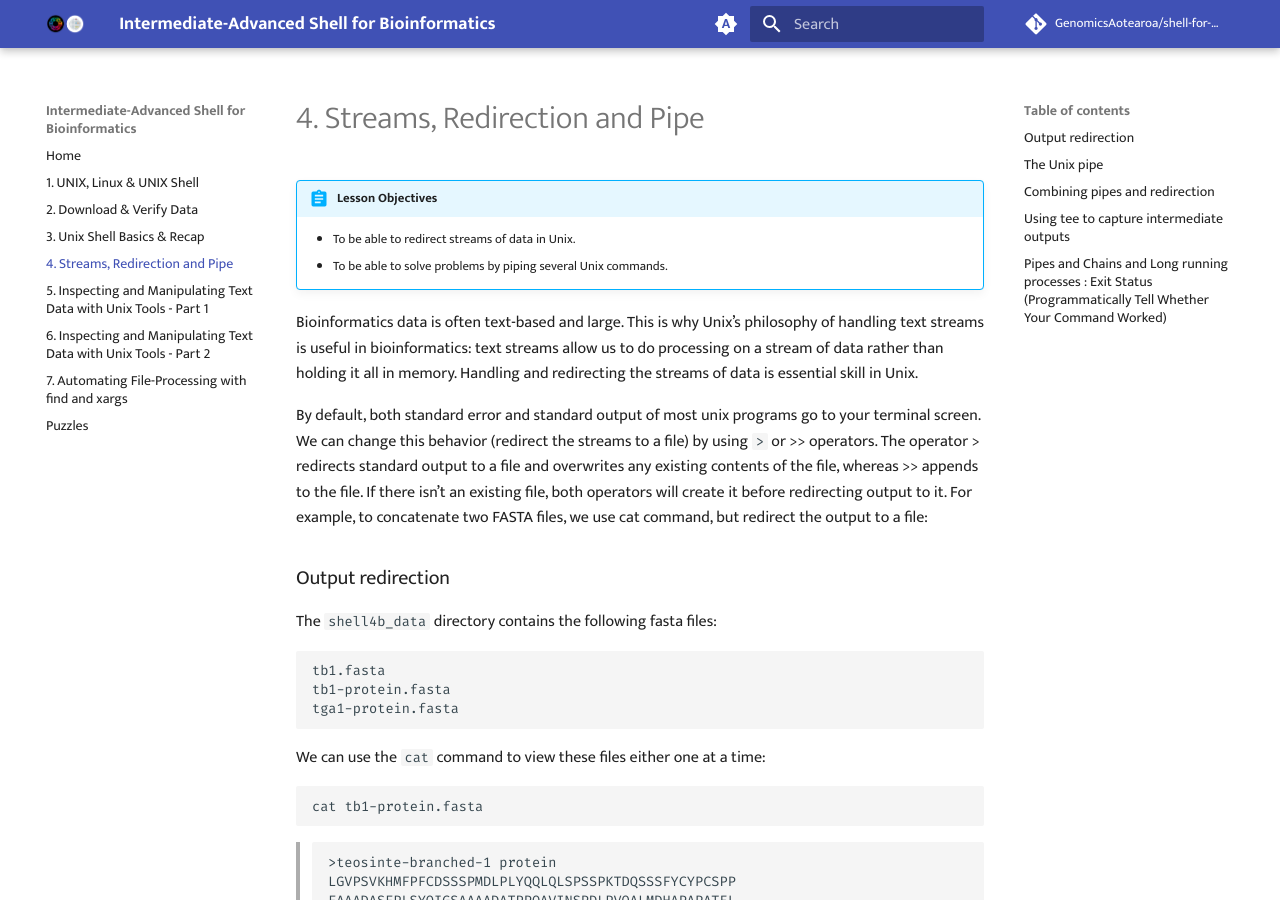
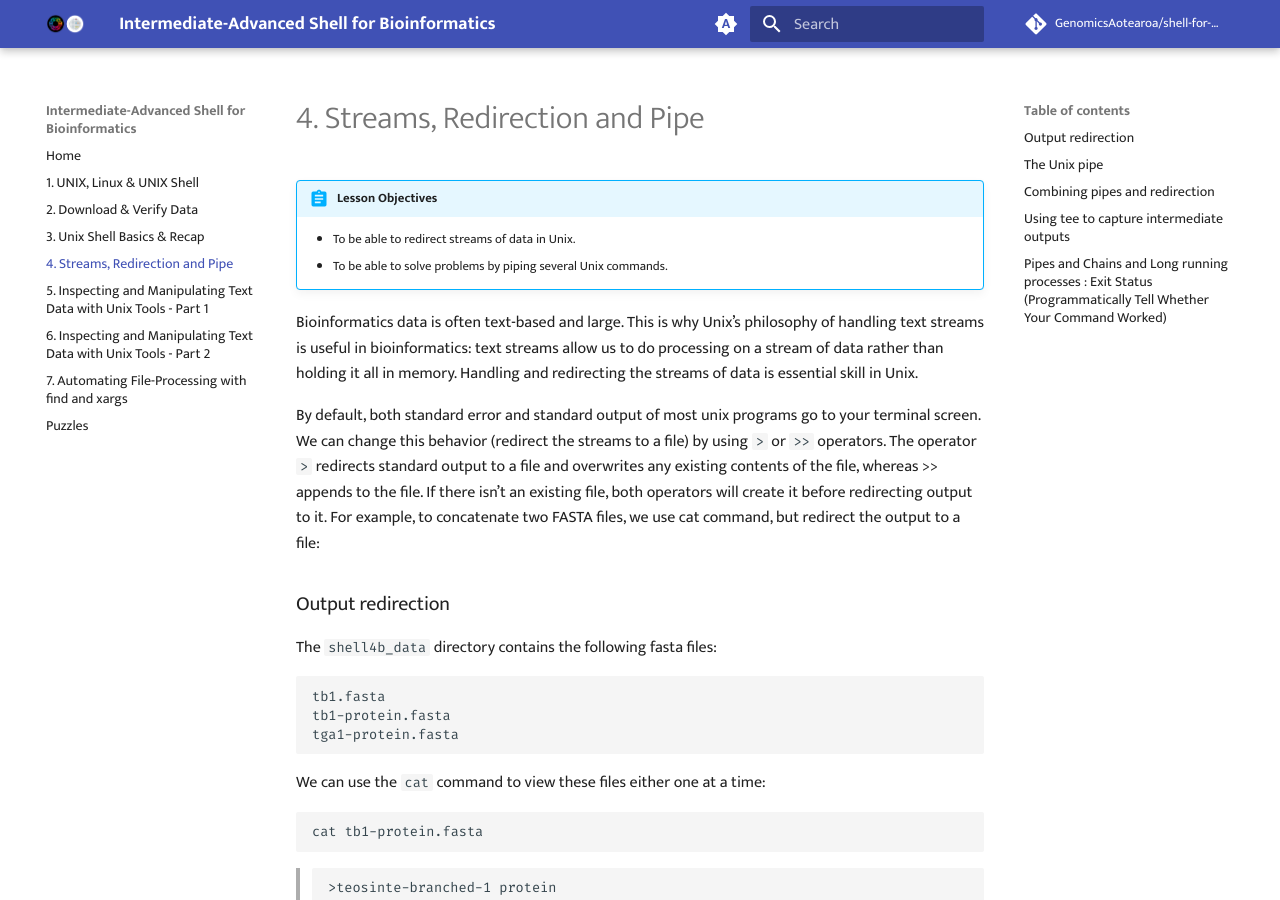
Before and after one commit to GenomicsAotearoa/shell-for-bioinformatics, an MkDocs documentation site: the page built from docs/3_streams_red_pipe.md, in a window 1280 px wide and 900 px high. Built offline with MkDocs 1.6.1 and Material for MkDocs 9.7.7, drawn with Linux system fonts in a browser that asks for light colours; comment, search, counter and statistics services are not loaded; the version menu is left out.

```diff
--- a/docs/3_streams_red_pipe.md
+++ b/docs/3_streams_red_pipe.md
@@ -8,7 +8,7 @@
 Bioinformatics data is often text-based and large. This is why Unix’s philosophy of handling text streams is useful in bioinformatics: text streams allow us to do processing on a stream of data rather than holding it all in memory. Handling and redirecting the streams of data is essential skill in Unix.
 
 
-By default, both standard error and standard output of most unix programs go to your terminal screen. We can change this behavior (redirect the streams to a file) by using `>` or >> operators. The operator > redirects standard output to a file and overwrites any existing contents of the file, whereas >> appends to the file. If there isn’t an existing file, both operators will create it before redirecting output to it. For example, to concatenate two FASTA files, we use cat command, but redirect the output to a file:
+By default, both standard error and standard output of most unix programs go to your terminal screen. We can change this behavior (redirect the streams to a file) by using `>` or `>>` operators. The operator `>` redirects standard output to a file and overwrites any existing contents of the file, whereas >> appends to the file. If there isn’t an existing file, both operators will create it before redirecting output to it. For example, to concatenate two FASTA files, we use cat command, but redirect the output to a file:
 
 ### Output redirection
 
```
